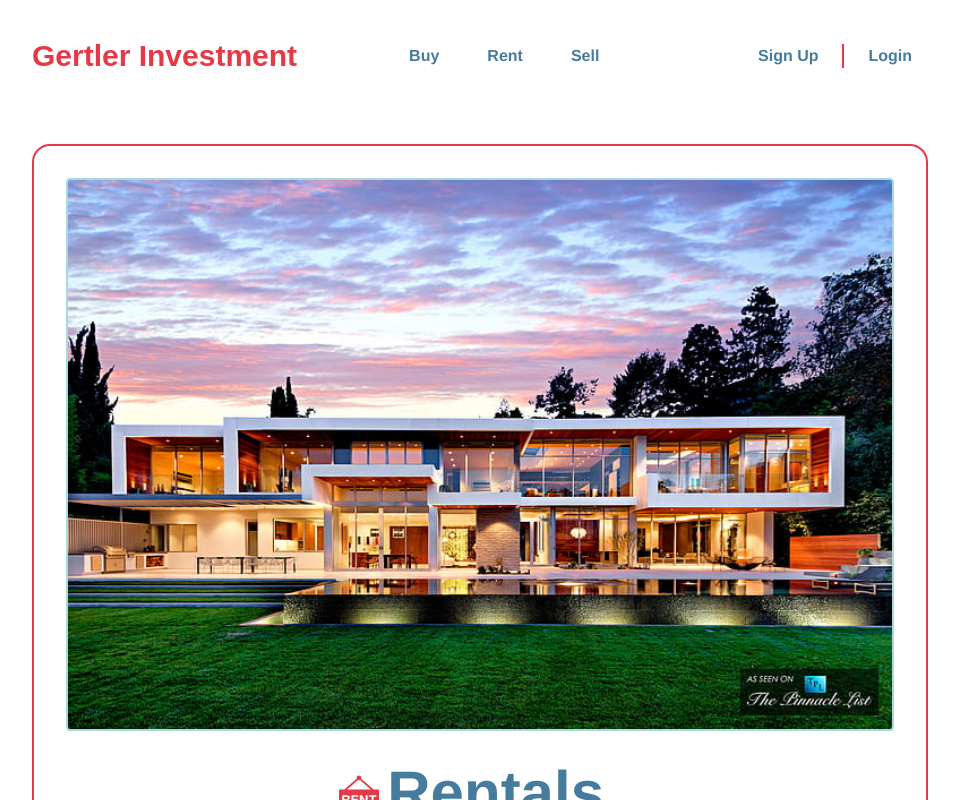
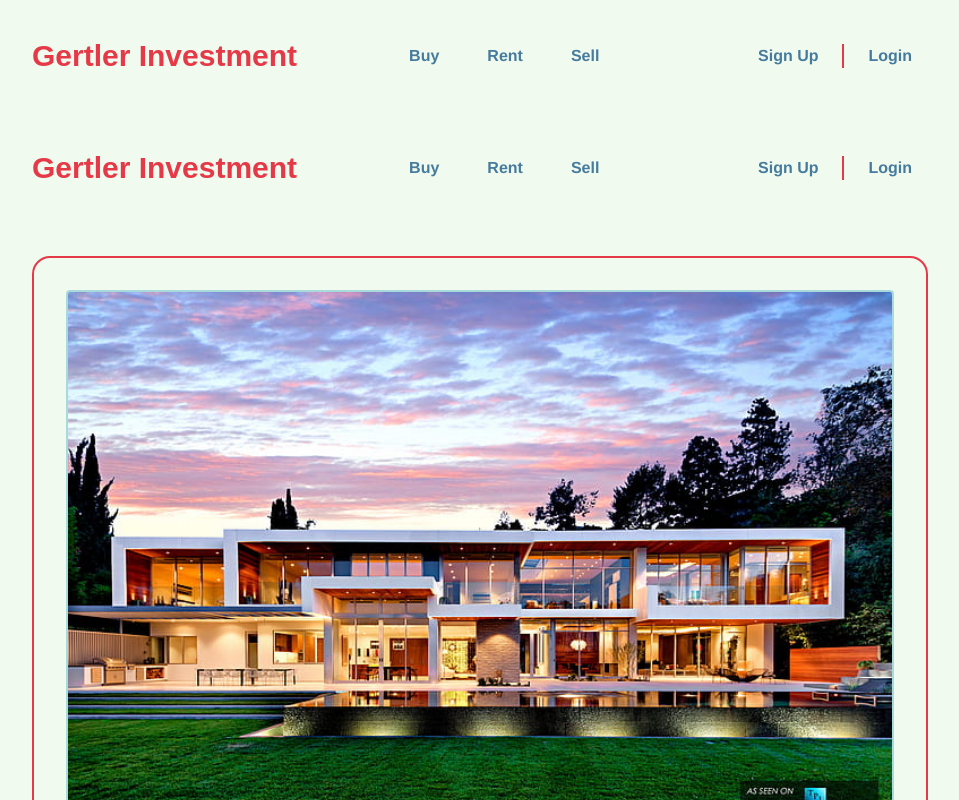
Before and after one commit to Bot-on-Tapwater/gertlerinvestment, a Next.js app: page /home in a window 1280 px wide. Shown: the top 800 px of the page, without its empty margins (160-1119 px from the left). Built offline with nearby package versions, Linux system fonts and the light colour scheme; a web font is replaced by a local one.

Commit message:
chore: Specify background color on body tag

```diff
--- a/app/layout.tsx
+++ b/app/layout.tsx
@@ -8,6 +8,8 @@ import {
   Roboto,
 } from "next/font/google";
 import "./globals.css";
+import Footer from "./global/components/footer";
+import Header from "./global/components/header";
 
 const geistSans = Geist({
   variable: "--font-geist-sans",
@@ -41,12 +43,11 @@ export default function RootLayout({
   children: React.ReactNode;
 }>) {
   return (
-    <html
-      lang="en"
-      className={`${arimo.className} h-full antialiased bg-summertwo`}
-    >
-      <body className="min-h-full flex flex-col justify-self-center w-full py-8">
+    <html lang="en" className={`${arimo.className} h-full antialiased`}>
+      <body className="min-h-full flex flex-col justify-self-center w-full py-8 gap-y-16 items-center bg-summertwo">
+        <Header />
         {children}
+        <Footer />
       </body>
     </html>
   );
```
